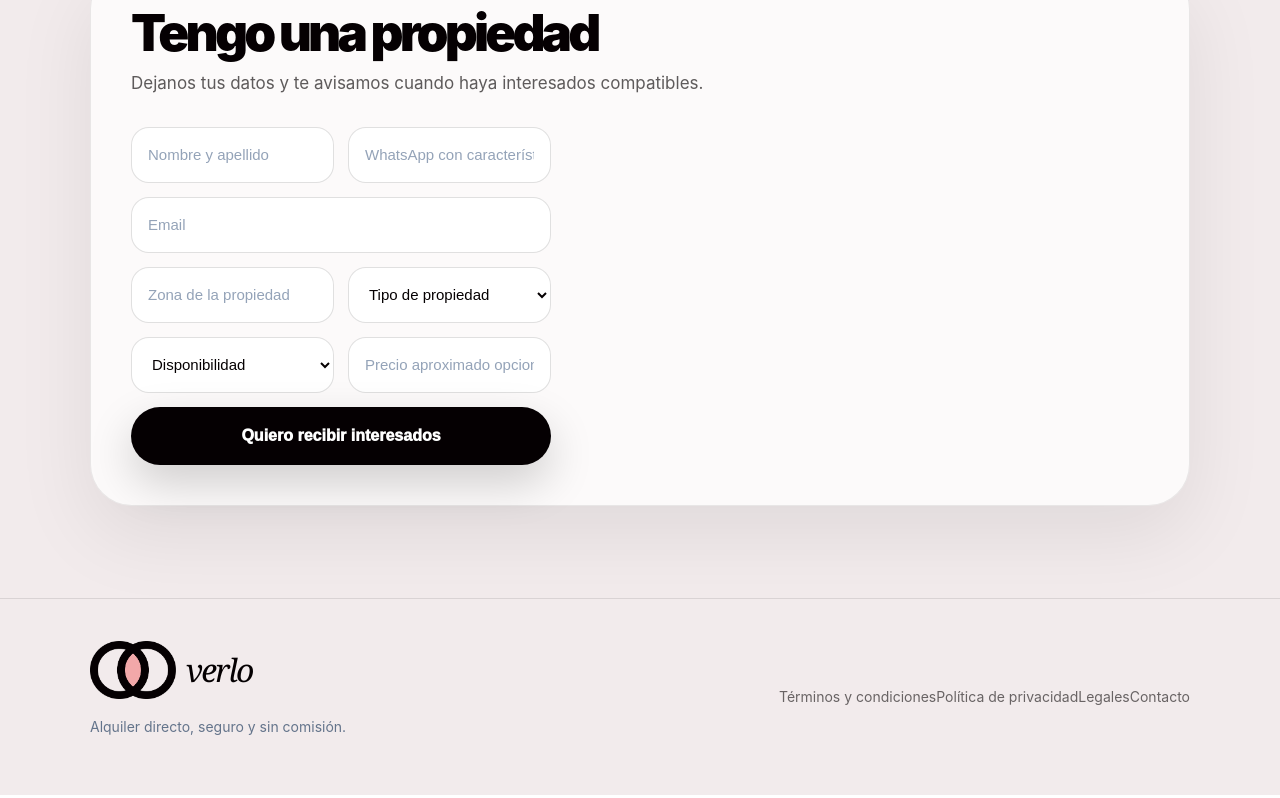
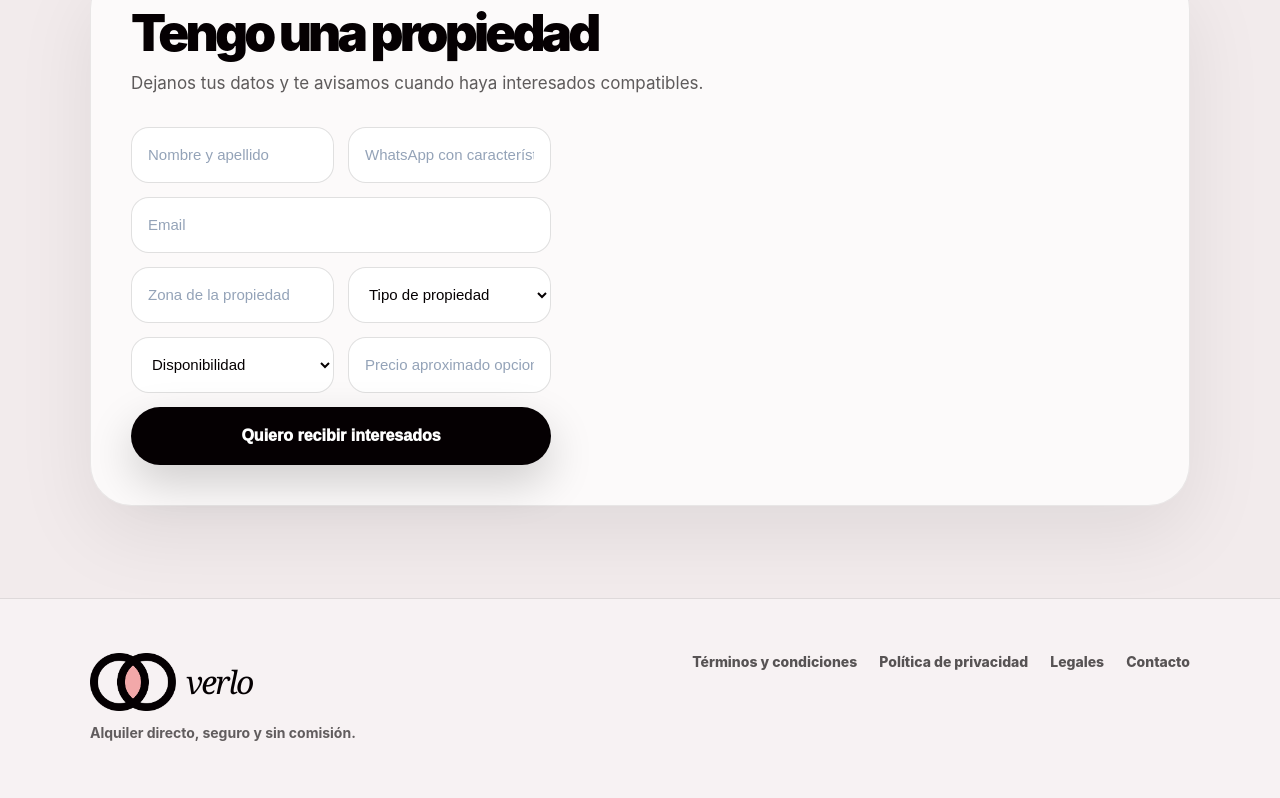
Before and after one commit to rentverlo-dotcom/verlo, a Next.js app: page / in a window 1280 px wide. Shown: the part 1667-2465 px from the top of the page. Built offline with nearby package versions, Linux system fonts and the light colour scheme.

Commit message:
Update page.tsx

```diff
--- a/app/page.tsx
+++ b/app/page.tsx
@@ -390,17 +390,48 @@ const styles = `
   }
 
 .footer {
-    padding: 42px 0;
+  padding: 54px 0;
   border-top: 1px solid rgba(5, 0, 2, 0.1);
+  background: rgba(255, 255, 255, 0.34);
 }
 
 .footer-inner {
   display: flex;
   justify-content: space-between;
-    gap: 24px;
-    align-items: center;
+  gap: 32px;
+  align-items: flex-start;
   color: rgba(5, 0, 2, 0.58);
   font-size: 14px;
+}
+
+.footer-brand {
+  display: grid;
+  gap: 12px;
+}
+
+.footer-brand p {
+  margin: 0;
+  max-width: 280px;
+  line-height: 1.45;
+  color: rgba(5, 0, 2, 0.62);
+  font-weight: 700;
+}
+
+.footer-links {
+  display: flex;
+  flex-wrap: wrap;
+  justify-content: flex-end;
+  gap: 16px 22px;
+}
+
+.footer-links a {
+  color: rgba(5, 0, 2, 0.66);
+  text-decoration: none;
+  font-weight: 800;
+}
+
+.footer-links a:hover {
+  color: var(--black);
 }
 
   @media (max-width: 980px) {
```
Lines whose indentation alone changed are shown as unchanged.
